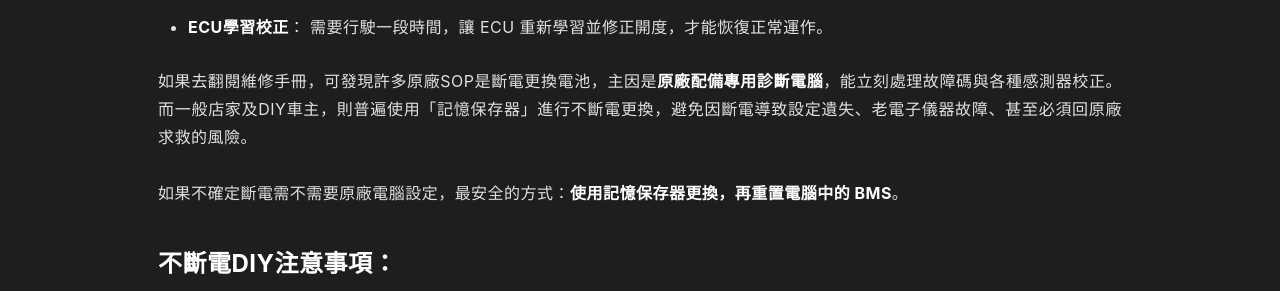
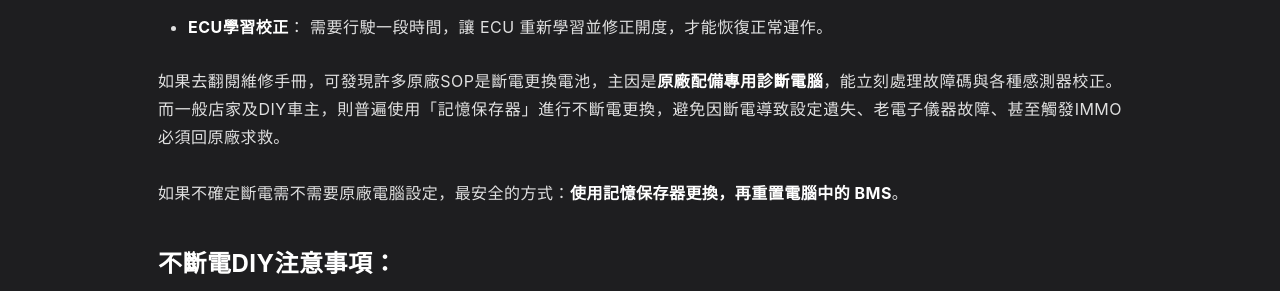
Before and after one commit to 1stbenz/1stbenz.github.io, a Jekyll site: the page built from _posts/zh/2025-09-17-memory-saving-battery.md, in a window 1280 px wide and 900 px high, scrolled down 863 px. Shown: the part 189-480 px from the top of the window. Built offline with Jekyll 4.4.1, drawn with Linux system fonts in a browser that asks for light colours.

Commit message:
Update 2025-09-17-memory-saving-battery.md

```diff
--- a/_posts/zh/2025-09-17-memory-saving-battery.md
+++ b/_posts/zh/2025-09-17-memory-saving-battery.md
@@ -38,7 +38,7 @@ faq:
 *   **斷電後果**：若斷電，電腦會遺失修正紀錄並恢復成「全新乾淨狀態」的預設開度。由於節氣門實際上是髒的，預設開度會導致進氣不足，造成**怠速不穩、嚴重抖動甚至熄火**。
 *   **ECU學習校正**： 需要行駛一段時間，讓 ECU 重新學習並修正開度，才能恢復正常運作。
 
-如果去翻閱維修手冊，可發現許多原廠SOP是斷電更換電池，主因是**原廠配備專用診斷電腦**，能立刻處理故障碼與各種感測器校正。而一般店家及DIY車主，則普遍使用「記憶保存器」進行不斷電更換，避免因斷電導致設定遺失、老電子儀器故障、甚至必須回原廠求救的風險。
+如果去翻閱維修手冊，可發現許多原廠SOP是斷電更換電池，主因是**原廠配備專用診斷電腦**，能立刻處理故障碼與各種感測器校正。而一般店家及DIY車主，則普遍使用「記憶保存器」進行不斷電更換，避免因斷電導致設定遺失、老電子儀器故障、甚至觸發IMMO必須回原廠求救。
 
 如果不確定斷電需不需要原廠電腦設定，最安全的方式：**使用記憶保存器更換，再重置電腦中的 BMS**。
 
```
